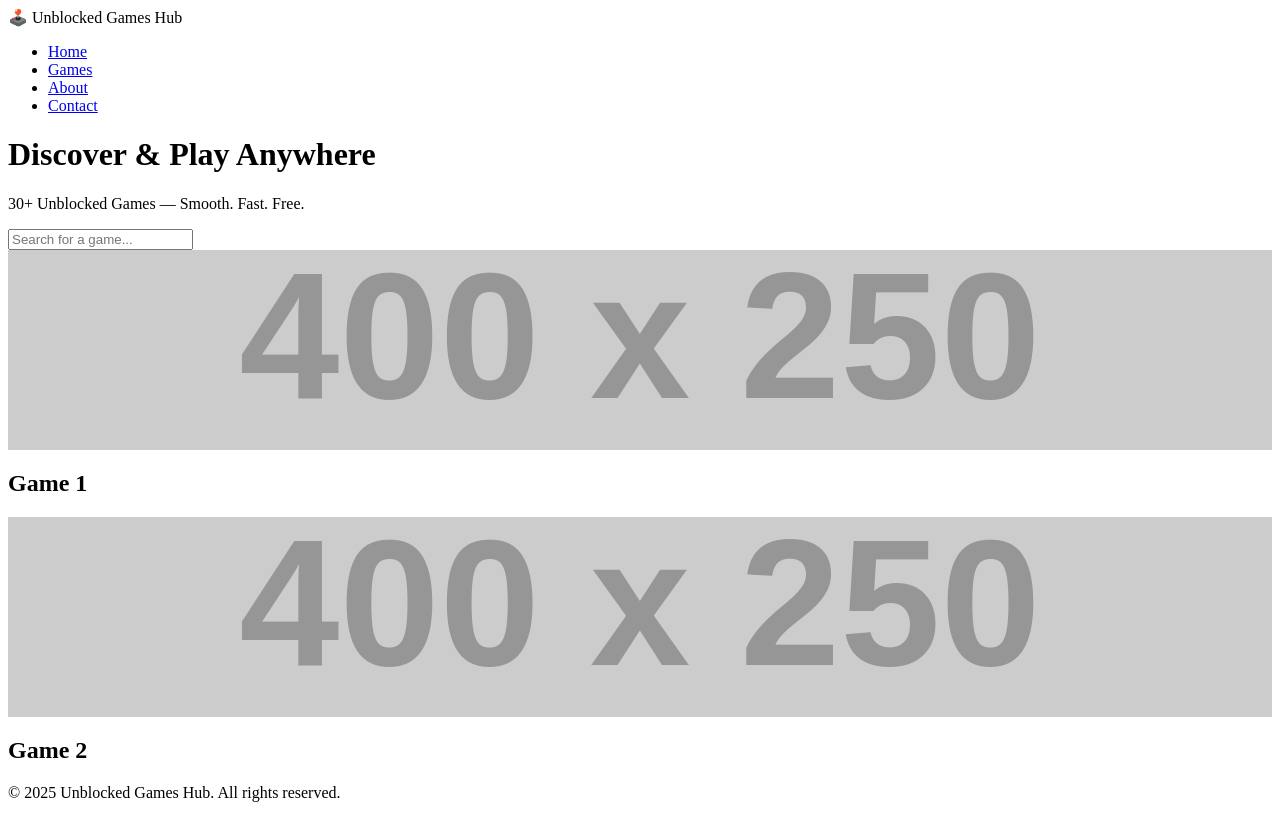
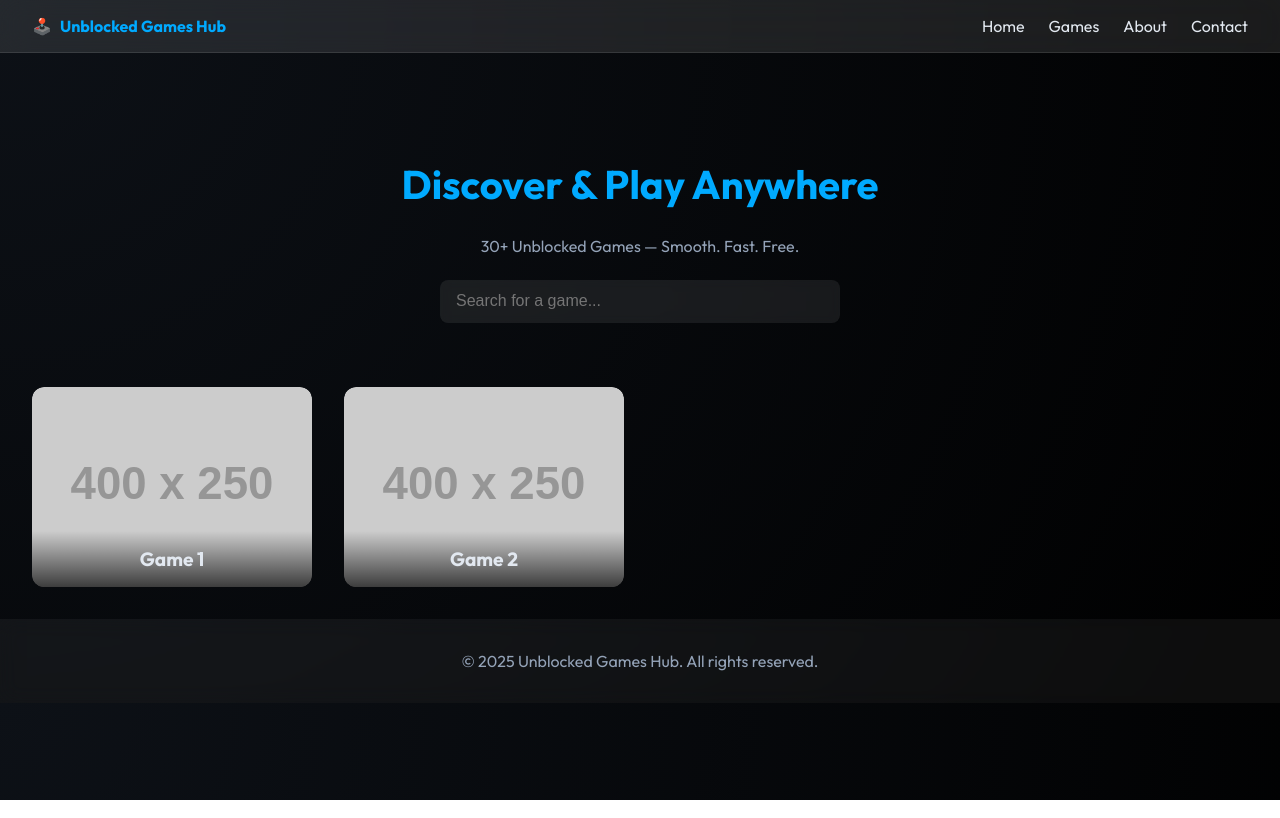
Before and after one commit to ColeTVAlt/unblockedsites, a plain HTML site: page index.html in a window 1280 px wide. Drawn offline with Linux system fonts and the light colour scheme; placeholder pictures from the web are drawn by us.

Commit message:
Update style.css

```diff
--- a/style.css
+++ b/style.css
@@ -1,32 +1,176 @@
-/* ✅ Game cards with thumbnails */
+@import url('https://fonts.googleapis.com/css2?family=Outfit:wght@400;600;700&display=swap');
+
+:root {
+  --bg: #0d1117;
+  --glass: rgba(255, 255, 255, 0.1);
+  --text: #e2e8f0;
+  --accent: #00aaff;
+  --blur: 15px;
+  --transition: 0.3s ease;
+}
+
+* {
+  box-sizing: border-box;
+}
+
+body {
+  margin: 0;
+  font-family: "Outfit", sans-serif;
+  background: radial-gradient(circle at top left, #0d1117 0%, #000 100%);
+  color: var(--text);
+  overflow-x: hidden;
+}
+
+/* 🌐 Navbar */
+.navbar {
+  position: fixed;
+  top: 0;
+  width: 100%;
+  display: flex;
+  justify-content: space-between;
+  align-items: center;
+  backdrop-filter: blur(var(--blur));
+  background: var(--glass);
+  padding: 1rem 2rem;
+  z-index: 1000;
+  border-bottom: 1px solid rgba(255, 255, 255, 0.1);
+}
+
+.navbar .logo {
+  font-weight: 700;
+  color: var(--accent);
+  display: flex;
+  align-items: center;
+  gap: 8px;
+}
+
+.navbar ul {
+  list-style: none;
+  display: flex;
+  gap: 1.5rem;
+  margin: 0;
+  padding: 0;
+}
+
+.navbar a {
+  color: var(--text);
+  text-decoration: none;
+  transition: color var(--transition);
+}
+
+.navbar a:hover {
+  color: var(--accent);
+}
+
+/* 🏠 Header */
+header {
+  text-align: center;
+  margin-top: 100px;
+  padding: 2rem;
+}
+
+header h1 {
+  font-size: 2.5rem;
+  color: var(--accent);
+}
+
+header p {
+  margin: 0.5rem 0 1.5rem;
+  color: #94a3b8;
+}
+
+#searchBar {
+  padding: 0.8rem 1rem;
+  width: 60%;
+  max-width: 400px;
+  border-radius: 8px;
+  border: none;
+  outline: none;
+  background: rgba(255, 255, 255, 0.08);
+  color: var(--text);
+  font-size: 1rem;
+  backdrop-filter: blur(5px);
+  transition: box-shadow var(--transition);
+}
+
+#searchBar:focus {
+  box-shadow: 0 0 15px var(--accent);
+}
+
+/* 🎮 Games Grid */
+main {
+  display: grid;
+  grid-template-columns: repeat(auto-fill, minmax(280px, 1fr));
+  gap: 2rem;
+  padding: 2rem;
+  justify-items: center;
+}
+
+.game {
+  position: relative;
+  width: 100%;
+  border-radius: 12px;
+  overflow: hidden;
+  cursor: pointer;
+  transition: transform var(--transition), box-shadow var(--transition);
+}
+
 .game img {
   width: 100%;
   height: 200px;
   object-fit: cover;
   display: block;
+  border-radius: 12px;
 }
 
-/* ✅ Fullscreen modal overlay */
+.game:hover {
+  transform: scale(1.05);
+  box-shadow: 0 0 20px var(--accent);
+}
+
+.overlay {
+  position: absolute;
+  bottom: 0;
+  width: 100%;
+  padding: 1rem;
+  background: linear-gradient(to top, rgba(0, 0, 0, 0.7), transparent);
+  text-align: center;
+}
+
+.overlay h2 {
+  margin: 0;
+  font-size: 1.2rem;
+  color: var(--text);
+}
+
+/* 🖥️ Modal */
 #gameModal {
   position: fixed;
   top: 0;
   left: 0;
   width: 100%;
   height: 100%;
-  background: rgba(15, 23, 42, 0.95);
+  background: rgba(10, 15, 25, 0.95);
+  backdrop-filter: blur(20px);
   display: none;
   justify-content: center;
   align-items: center;
   flex-direction: column;
-  z-index: 999;
+  animation: fadeIn 0.3s ease forwards;
+  z-index: 2000;
 }
 
-#gameModal iframe {
+#gameModal.show {
+  display: flex;
+}
+
+#gameFrame {
   width: 90%;
   height: 80%;
   border: none;
-  border-radius: 10px;
-  box-shadow: 0 0 20px rgba(0, 0, 0, 0.4);
+  border-radius: 15px;
+  box-shadow: 0 0 25px var(--accent);
+  animation: zoomIn 0.3s ease;
 }
 
 #closeBtn {
@@ -36,13 +180,43 @@
   background: var(--accent);
   border: none;
   color: white;
-  font-size: 1.2rem;
+  font-size: 1.3rem;
   padding: 10px 15px;
-  border-radius: 5px;
+  border-radius: 8px;
   cursor: pointer;
-  transition: background 0.2s ease;
+  transition: background var(--transition);
 }
 
 #closeBtn:hover {
-  background: #2563eb;
+  background: #0090e0;
 }
+
+/* ✨ Animations */
+@keyframes fadeIn {
+  from { opacity: 0; }
+  to { opacity: 1; }
+}
+
+@keyframes zoomIn {
+  from { transform: scale(0.9); opacity: 0; }
+  to { transform: scale(1); opacity: 1; }
+}
+
+/* 📱 Responsive */
+@media (max-width: 600px) {
+  #searchBar {
+    width: 80%;
+  }
+
+  header h1 {
+    font-size: 2rem;
+  }
+}
+
+footer {
+  text-align: center;
+  padding: 1rem;
+  background: rgba(255, 255, 255, 0.05);
+  backdrop-filter: blur(10px);
+  color: #94a3b8;
+}
```
